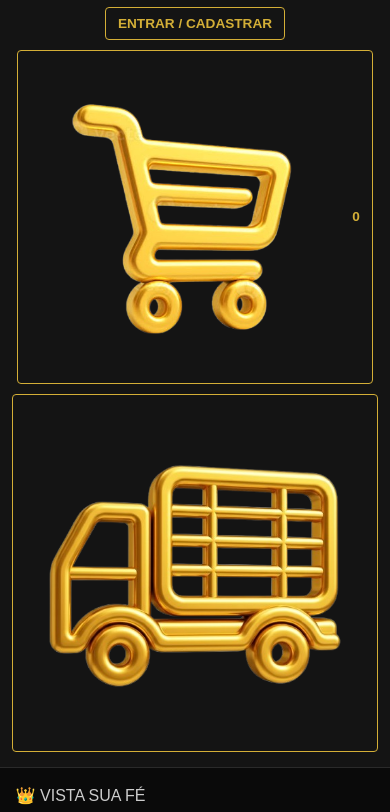
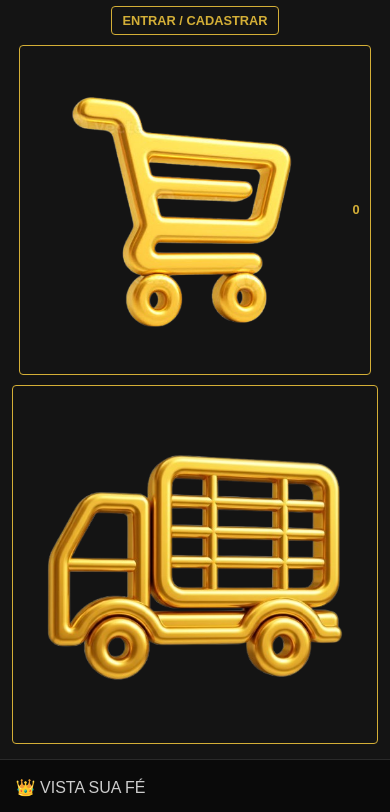
Before and after one commit to maryaneoliv/the-kings-son, a plain HTML site: page index.html in a window 390 px wide. Shown: the part 99-911 px from the top of the page. Drawn offline with Linux system fonts and the light colour scheme.

Commit message:
Restore general styles and mobile responsiveness
Restored general styles and responsive adjustments for mobile.

```diff
--- a/style.css
+++ b/style.css
@@ -152,6 +152,62 @@
     main, .container {
         padding: 15px 4%;
     }
+    /* ============== RESPONSIVIDADE PARA CELULARES ============== */
+
+/* Evita a barra de rolagem horizontal indesejada no corpo da página */
+html, body {
+    overflow-x: hidden;
+    max-width: 100%;
+}
+
+@media (max-width: 768px) {
+    /* Ajusta o cabeçalho para empilhar ou adaptar elementos no mobile */
+    header {
+        flex-direction: column;
+        gap: 15px;
+        padding: 15px 3%;
+    }
+
+    /* Reduz levemente o tamanho do logo */
+    .logo h1 {
+        font-size: 1.1rem;
+    }
+
+    /* Ajusta os links de navegação para quebrarem linha se necessário */
+    nav {
+        flex-wrap: wrap;
+        justify-content: center;
+        gap: 10px;
+    }
+
+    nav a {
+        font-size: 0.85rem;
+    }
+
+    /* Agrupa e reduz os botões de ação (Entrar, Carrinho, Pedidos) */
+    .botao-entrar, .botao-carrinho, .botao-pedidos {
+        padding: 6px 10px;
+        font-size: 0.8rem;
+    }
+
+    /* Ajusta os títulos no banner principal */
+    .banner-texto h2 {
+        font-size: 1.8rem;
+    }
+
+    .banner-texto .frase {
+        font-size: 1rem;
+    }
+
+    /* Reorganiza a seção de produtos e filtros para ficar em uma única coluna */
+    .produtos-container {
+        flex-direction: column;
+    }
+
+    .painel-filtros {
+        width: 100%;
+    }
+}
 
     .secao-texto, .manifesto, .fale-conosco {
         padding: 15px;
```
